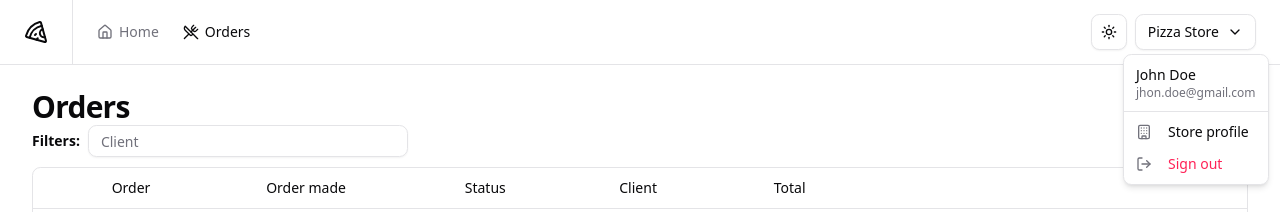
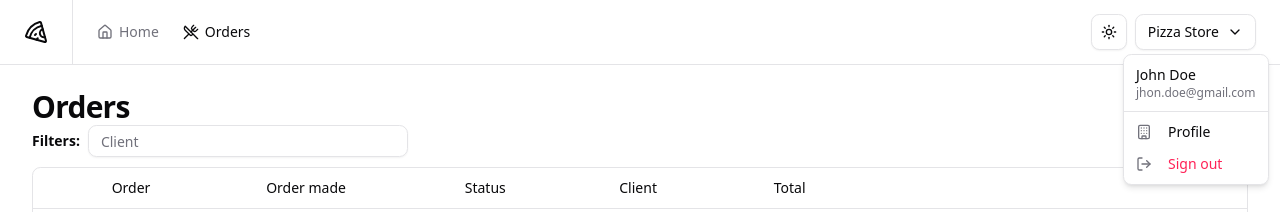
Before and after one commit to manoel-lopes/pizza-store, a React (Vite) app: page /orders in a window 1280 px wide. Both pictures are taken after a click on the button "Pizza Store". Shown: the top 212 px of the page. Built offline with nearby package versions, Linux system fonts and the light colour scheme.

Commit message:
refactor(account-menu): rename store profile button to profile

```diff
--- a/src/components/account-menu.tsx
+++ b/src/components/account-menu.tsx
@@ -31,7 +31,7 @@ export function AccountMenu() {
         <DropdownMenuSeparator />
         <DropdownMenuItem>
           <Icons.Building className='h-4 w-4 mr-2' />
-          <span>Store profile</span>
+          <span>Profile</span>
         </DropdownMenuItem>
         <DropdownMenuItem className='text-rose-500 dark:text-rose-400'>
           <Icons.LogOut className='h-4 w-4 mr-2' />
```
